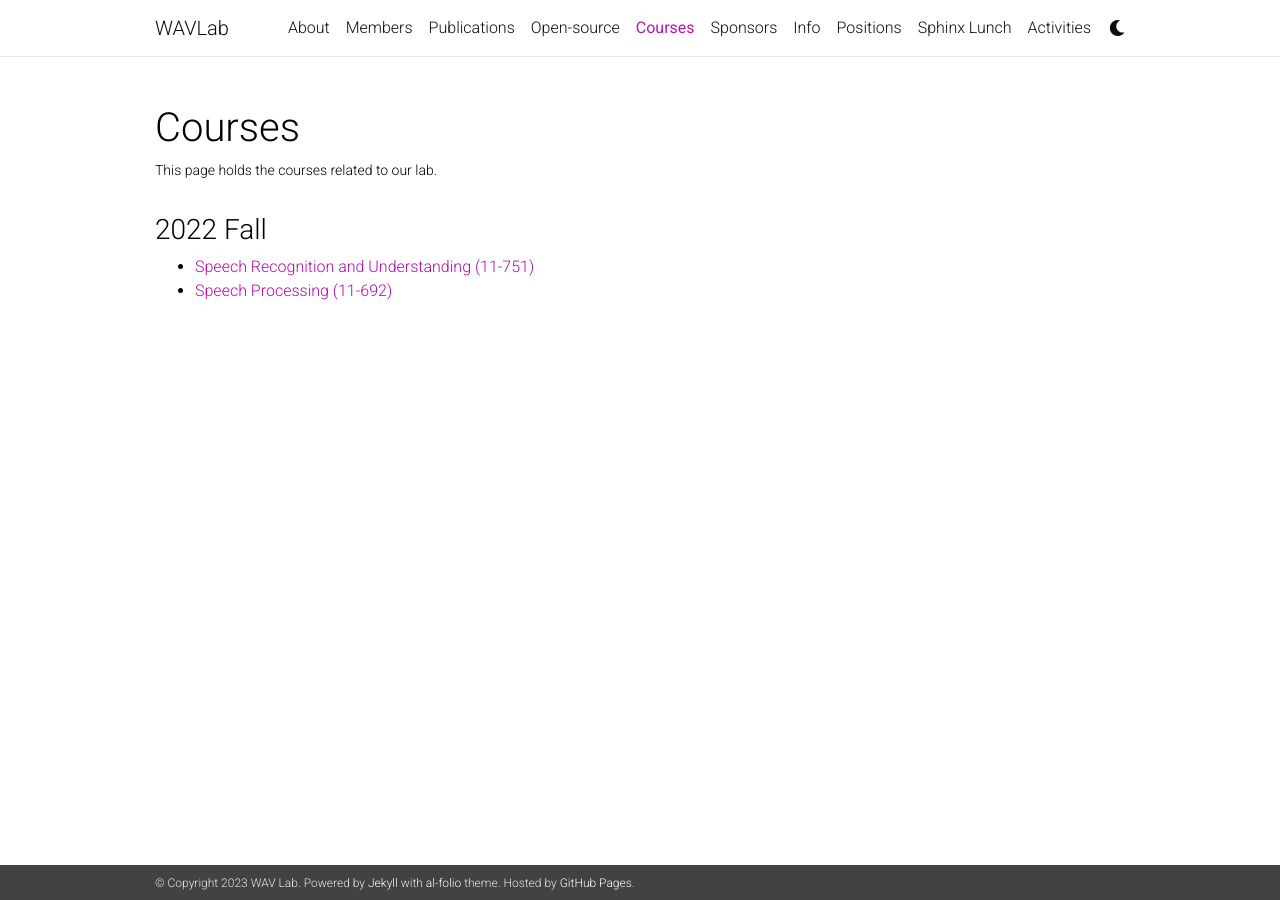
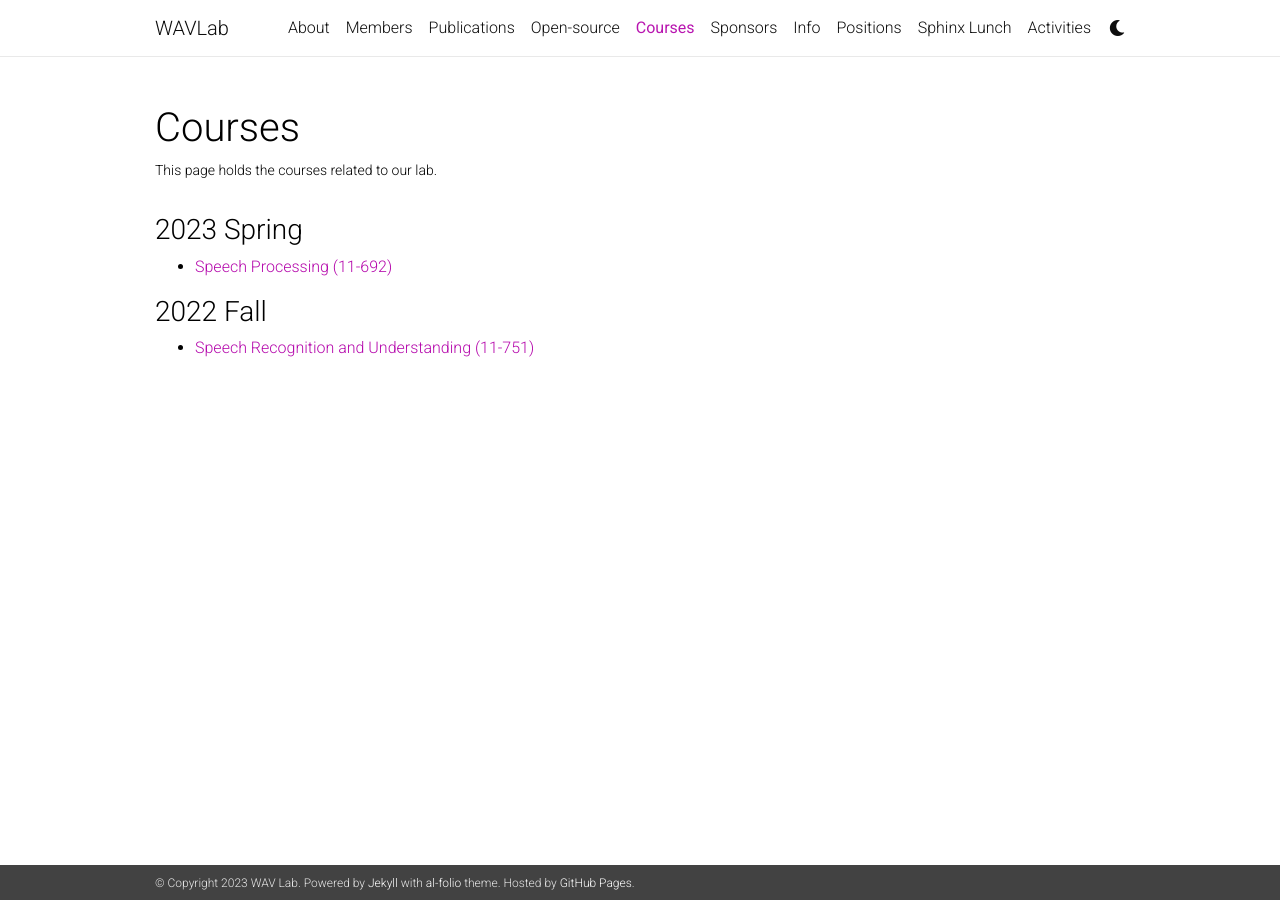
Before and after one commit to shinjiwlab/shinjiwlab.github.io, a Jekyll site: the page built from _pages/courses.md, in a window 1280 px wide. Built offline with Jekyll 4.4.1, drawn with Linux system fonts in a browser that asks for light colours; nearby versions of some CDN libraries; a style sheet for code colours, icons or effects is not loaded.

Commit message:
Update courses.md

```diff
--- a/_pages/courses.md
+++ b/_pages/courses.md
@@ -7,7 +7,10 @@ nav: true
 order: 5
 ---
 
+### 2023 Spring
+
+* [Speech Processing (11-692)](https://shinjiwlab.github.io/activities/2023/11692-2023s/)
+
 ### 2022 Fall
 
 * [Speech Recognition and Understanding (11-751)](https://shinjiwlab.github.io/activities/2022/11751-2022f/)
-* [Speech Processing (11-692)](https://shinjiwlab.github.io/activities/2022/11692-2023s/)
```
